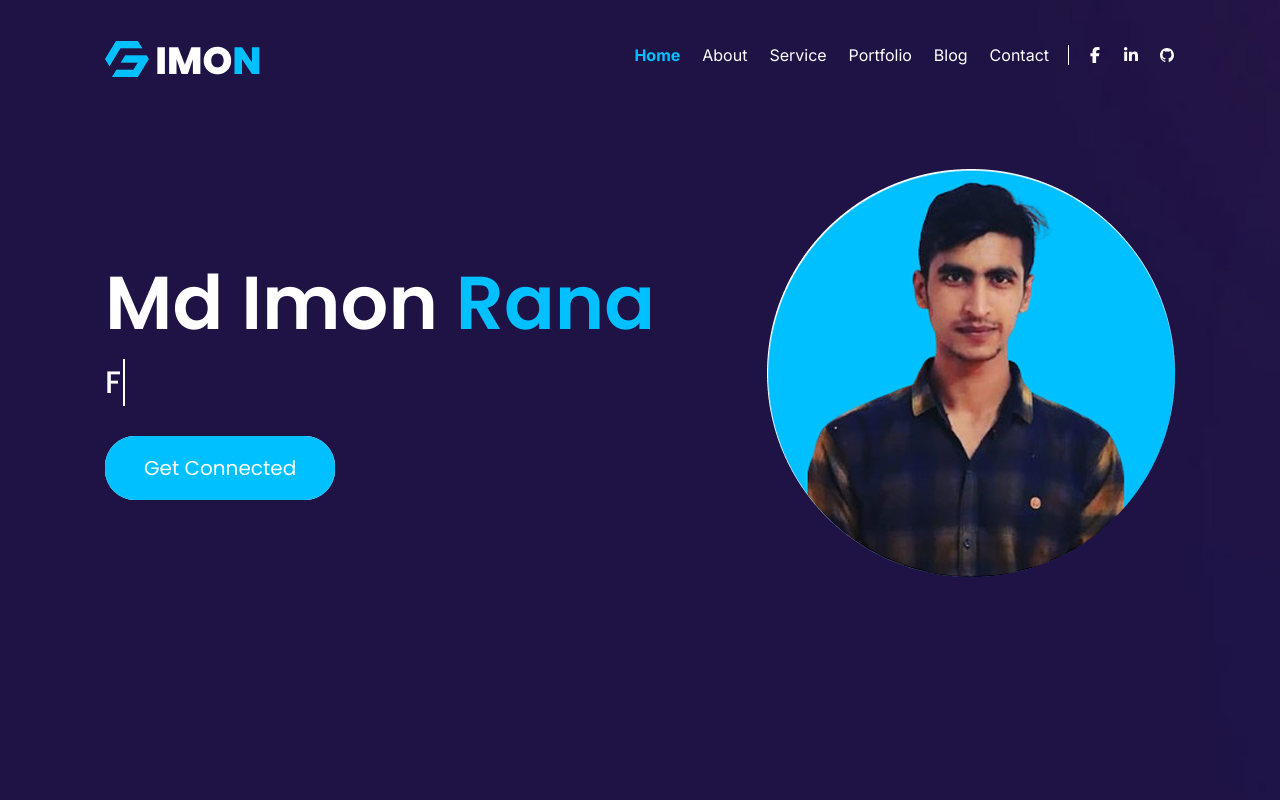
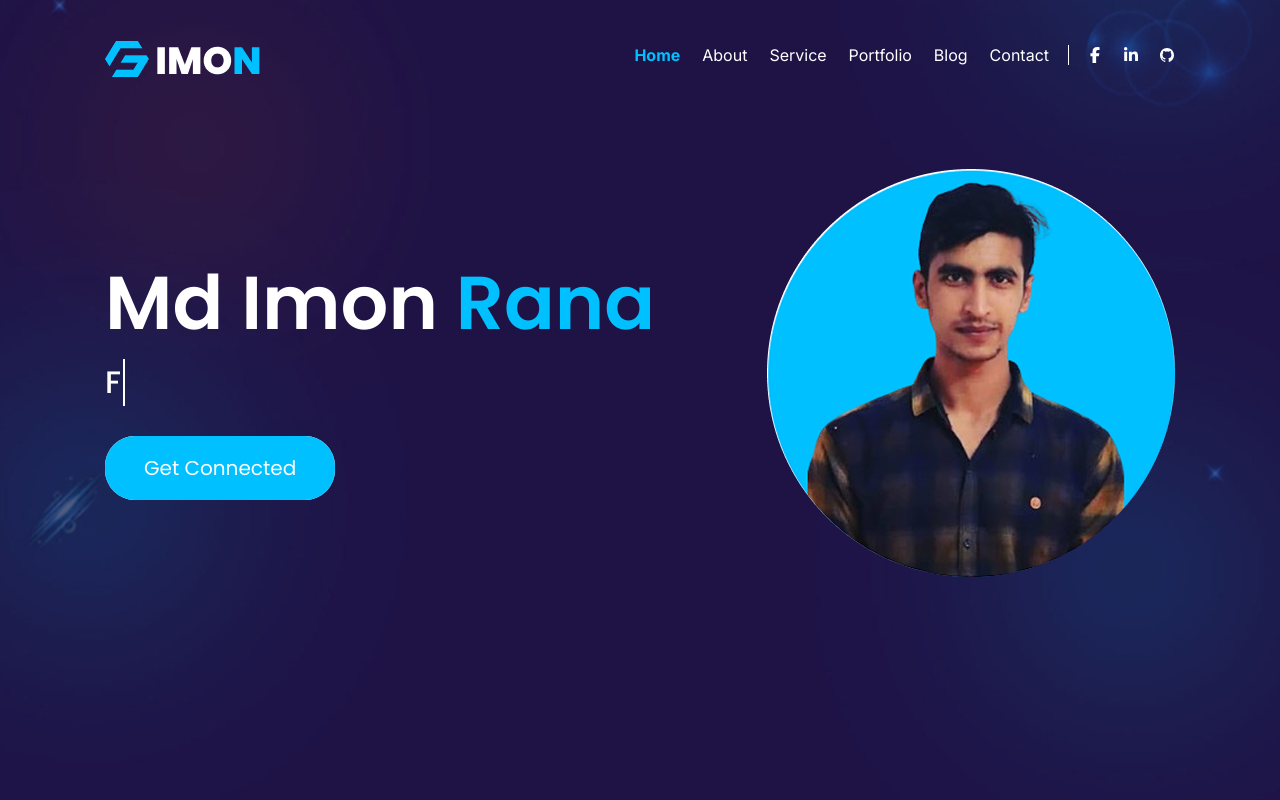
Before and after one commit to imonrana/portfolio, a React (Vite) app: page / in a window 1280 px wide. Shown: the top 800 px of the page. Built offline with nearby package versions, Linux system fonts and the light colour scheme.

Commit message:
body background Effect fix

```diff
--- a/src/layout/Root/Root.jsx
+++ b/src/layout/Root/Root.jsx
@@ -6,7 +6,7 @@ import Footer from '../../components/Footer/Footer';
 
 const Root = () => {
   return (
-    <div className='bg-bodyImg bg-cover bg-center'>
+    <div className='bg-bodyImg bg-center'>
         <Navbar/>
         <main>
         <Outlet />
```
